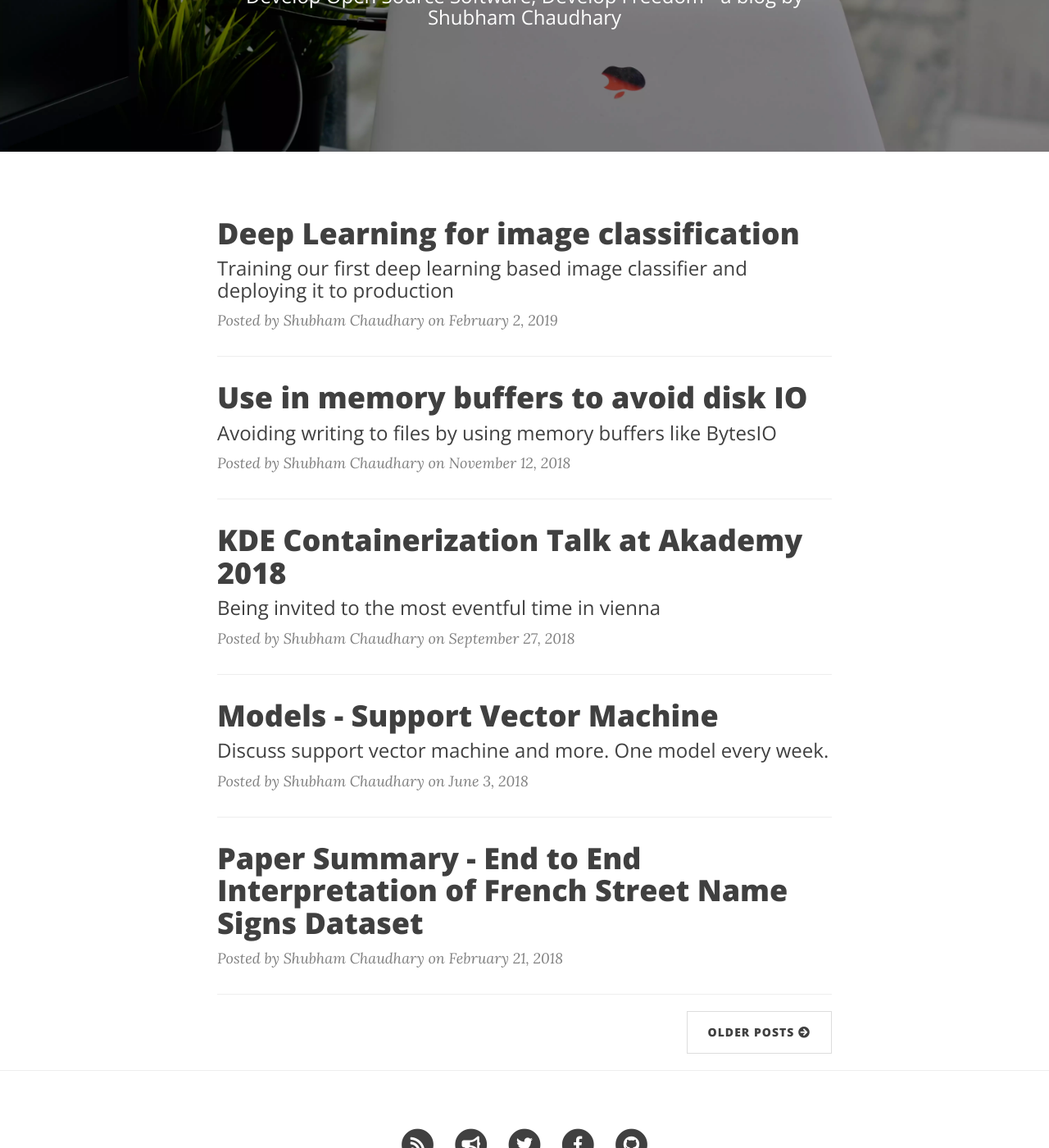
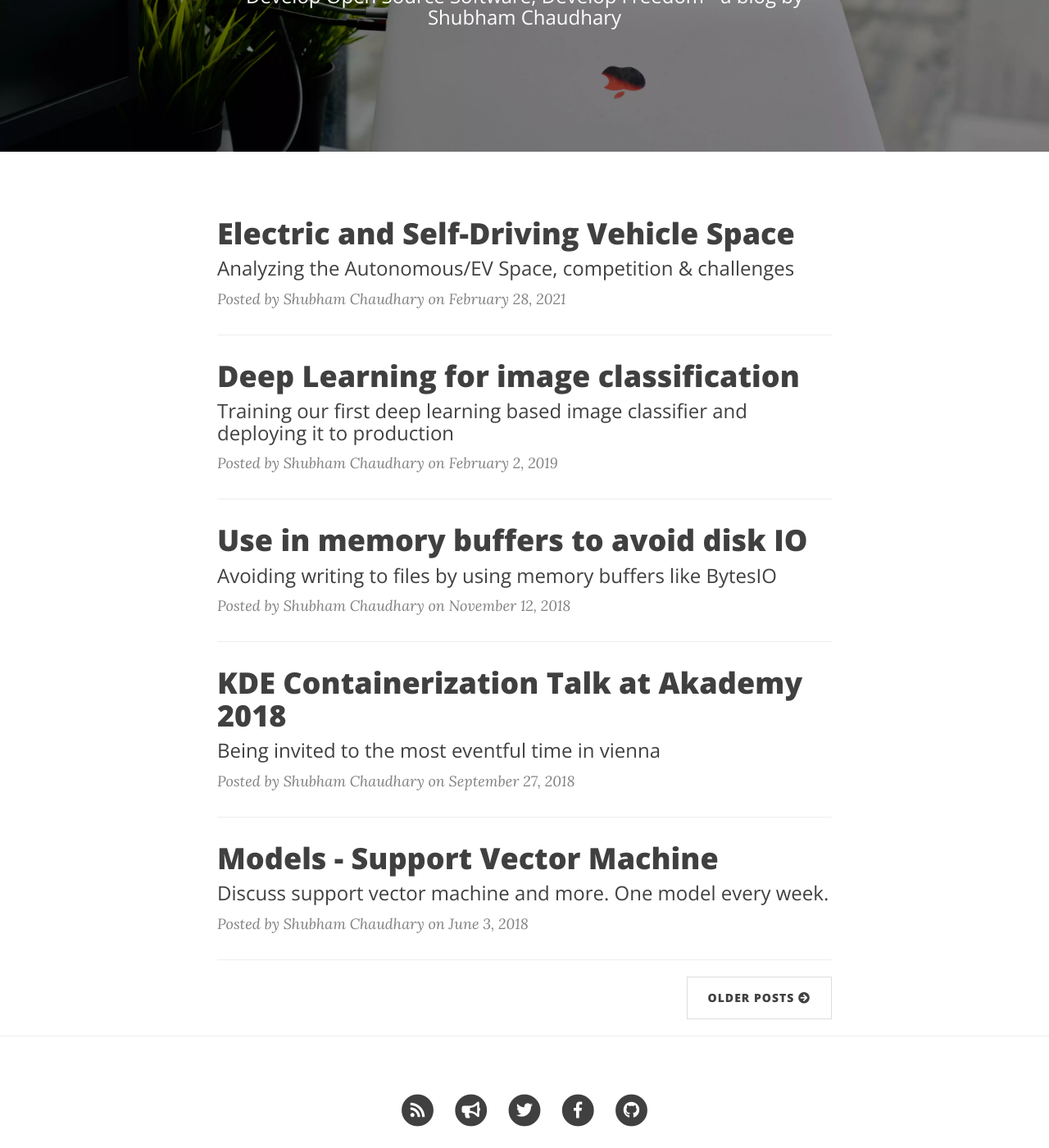
Before and after one commit to ylogx/blog, a Jekyll site: the page built from index.html, in a window 1280 px wide and 1400 px high, scrolled down 290 px. Shown: the whole window at 82% size. Built offline with Jekyll 4.4.1, drawn with Linux system fonts in a browser that asks for light colours; nearby versions of some CDN libraries; the list of posts is cut into pages by our own code.

Commit message:
Rename the route for the post

```diff
--- a/_posts/2021-02-27-electric_vehicles.md
+++ b/_posts/2021-02-27-autonomous-electric-vehicles.md
@@ -5,13 +5,14 @@
 date: '2021-02-27T23:55:46.287769127-05:00'
 author: Shubham Chaudhary
 header-img: img/ev/2020-navigant-av-leaderboard.webp
-permalink: /autonomous-electric-vehicle
 comments: true
-published: false
+published: true
 tags:
   - thoughts
   - personal
   - opinion
+  - electric-vehicle
+  - autonomous-vehicle
   - self-driving
   - deep-learning
   - machine-learning
@@ -121,7 +122,6 @@
 [tsla-next-nine]: https://www.cnbc.com/2020/12/14/tesla-valuation-more-than-nine-largest-carmakers-combined-why.html
 [nio-million-swaps]: https://insideevs.com/news/448165/nio-completed-1-millionth-battery-swap/
 [5-min-swap]: https://www.caranddriver.com/news/a33670482/nio-swappable-batteries-lease/
-
 [waymo-on-road]: https://1.bp.blogspot.com/-duCbXB2_Q8Y/X35E0dr-gvI/AAAAAAAAFMA/6tlgpcsiOf0PtXWxSwqnESLQyBw2_FS9ACNcBGAsYHQ/s16000/Blog%2BPost%2BDriver%2B-%2BALT.gif
 [battery-swap]: https://hmg-h-cdn.hearstapps.com/videos/batteryswap2-1598043032.mp4
 [autonomy-levels]: https://www.theglobeandmail.com/globe-drive/self-driving-cars-are-going-to-dramatically-change-our-world-so-when-does-the-revolution-begin/article32650833/
```
